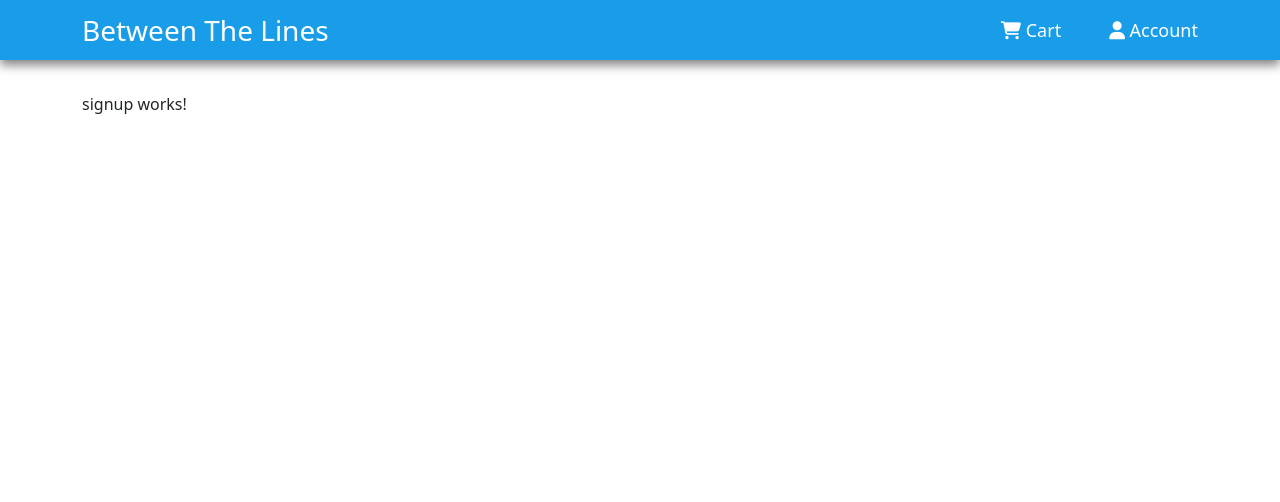
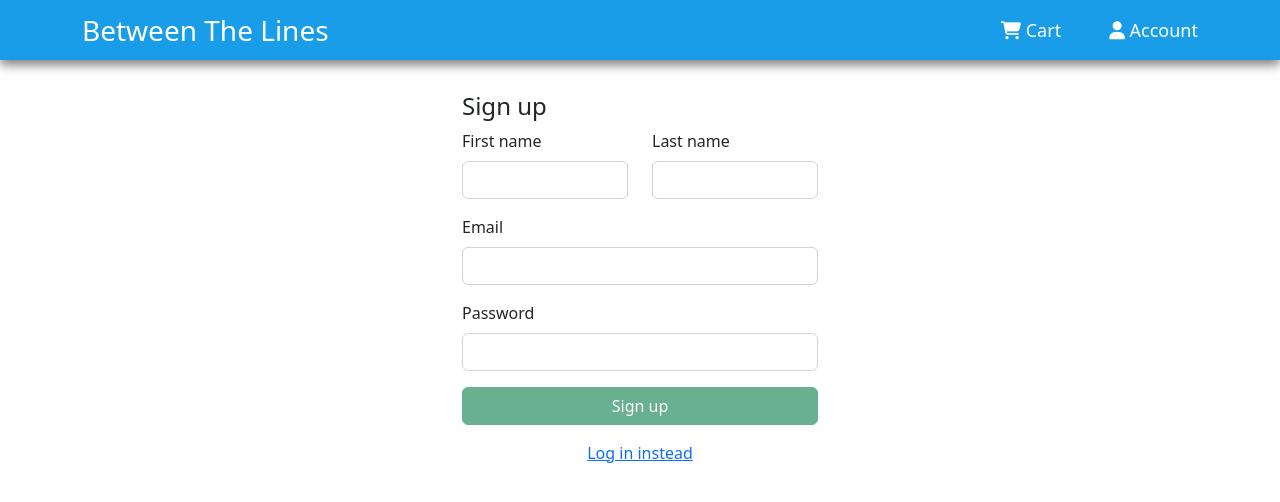
Before and after one commit to zacharyjbaldwin/bookstore-frontend, an Angular app: page /signup in a window 1280 px wide. Shown: the top 502 px of the page. Built offline with nearby package versions, Linux system fonts and the light colour scheme.

Commit message:
created signup page

```diff
--- a/src/app/services/auth.service.ts
+++ b/src/app/services/auth.service.ts
@@ -5,6 +5,7 @@ import { ToastrService } from 'ngx-toastr';
 import { Subject } from 'rxjs';
 import { environment } from 'src/environments/environment';
 import { LoginError } from '../shared/login-error.enum';
+import { SignupError } from '../shared/signup-error.enum';
 
 @Injectable({
   providedIn: 'root'
@@ -21,6 +22,7 @@ export class AuthService {
   private lastname: string = '';
 
   public loginError = new Subject<LoginError>();
+  public signupError = new Subject<SignupError>();
 
   constructor(
     private http: HttpClient,
@@ -70,11 +72,15 @@ export class AuthService {
             const expiresInSeconds = response.expiresIn;
             this.firstname = response.firstname;
             this.lastname = response.lastname;
+
             this.setAutoLogoutTimer(expiresInSeconds);
+
+
             this.isAuthenticated = true;
             this.userId = response.userId;
             this.isAdmin = response.isAdmin;
             this.authenticationStatusListener.next(true);
+
             const now = new Date();
             const expirationDate = new Date(now.getTime() + expiresInSeconds * 1000);
 
@@ -82,15 +88,17 @@ export class AuthService {
 
             if (redirectTo) {
               this.router.navigate([`/${redirectTo}`]);
+            } else {
+              this.router.navigate(['/']);
             }
           }
         },
         error: (error) => {
           switch (error.error.error) {
-            case 'EMAIL_DOES_NOT_EXIST':
+            case 'EMAIL_DOES_NOT_EXIST': // Email does not exist.
               this.loginError.next(LoginError.EmailDoesNotExist);
               break;
-            case 'INCORRECT_PASSWORD':
+            case 'INCORRECT_PASSWORD': //
               this.loginError.next(LoginError.IncorrectPassword);
               break;
             default:
@@ -183,21 +191,35 @@ export class AuthService {
     localStorage.setItem('isAdmin', (isAdmin == true ? 'true' : 'false'));
   }
 
-  public signUp(email: string, name: string, password: string): void {
+  public signUp(email: string, firstname: string, lastname: string, password: string): void {
     const body = {
       email: email,
-      name: name,
+      firstname: firstname,
+      lastname: lastname,
       password: password
     };
 
     this.http.post(`${environment.apiUrl}/api/auth/signup`, body)
       .subscribe({
         next: (response) => {
+          console.log(response);
+
+
           // TODO tie this up
-          // this.router.navigate(['/'])
+          this.router.navigate(['/login']);
         },
         error: (error) => {
           // this.isLoading = false;
+
+          switch (error.error.error) {
+            case 'EMAIL_ALREADY_IN_USE':
+              this.signupError.next(SignupError.EmailAlreadyInUse);
+              break;
+            default:
+              this.signupError.next(SignupError.GenericSignupError);
+              break;
+          }
+
           this.authenticationStatusListener.next(false);
         }
       });
--- /dev/null
+++ b/src/app/shared/signup-error.enum.ts
@@ -0,0 +1,4 @@
+export enum SignupError {
+  EmailAlreadyInUse = 0,
+  GenericSignupError = 1
+}
--- a/src/app/signup/signup.component.html
+++ b/src/app/signup/signup.component.html
@@ -1 +1,47 @@
-<p>signup works!</p>
+<div class="row">
+  <div class="col-md-4 offset-md-4">
+    <div class="alert alert-danger" *ngIf="errorMessage">{{ errorMessage }}</div>
+    <h4>Sign up</h4>
+
+    <form [formGroup]="signupForm" (ngSubmit)="submit()">
+
+      <div class="row mb-3">
+        <div class="col-md-6">
+          <label class="form-label">First name</label>
+          <input type="text" class="form-control" formControlName="firstname" required>
+          <span class="form-text error-message" *ngIf="signupForm.get('firstname')!.invalid && signupForm.get('firstname')!.touched">First name is required.</span>
+        </div>
+        <div class="col-md-6">
+          <label class="form-label">Last name</label>
+          <input type="text" class="form-control" formControlName="lastname" required>
+          <span class="form-text error-message" *ngIf="signupForm.get('lastname')!.invalid && signupForm.get('lastname')!.touched">Last name is required.</span>
+        </div>
+      </div>
+      <div class="row mb-3">
+        <div class="col-md-12">
+          <label class="form-label">Email</label>
+          <input type="email" class="form-control" formControlName="email" required>
+          <span class="form-text error-message" *ngIf="signupForm.get('email')!.invalid && signupForm.get('email')!.touched">Email is required.</span>
+        </div>
+      </div>
+      <div class="row mb-3">
+        <div class="col-md-12">
+          <label class="form-label">Password</label>
+          <input type="password" class="form-control" formControlName="password" required>
+          <span class="form-text error-message" *ngIf="signupForm.get('password')!.invalid && signupForm.get('password')!.touched">Password is required.</span>
+        </div>
+      </div>
+      <div class="row mb-3">
+        <div class="col-md-12">
+          <button [disabled]="signupForm.invalid" type="submit" class="btn btn-success full-width">Sign up</button>
+        </div>
+      </div>
+      <div class="row">
+        <div class="col-md-12 d-flex justify-content-center">
+          <a [routerLink]="['/login']">Log in instead</a>
+        </div>
+      </div>
+    </form>
+
+  </div>
+</div>
--- a/src/app/signup/signup.component.scss
+++ b/src/app/signup/signup.component.scss
@@ -0,0 +1,9 @@
+@import "../../utilities.scss";
+
+.error-message {
+  color: red;
+}
+
+input.ng-touched.ng-invalid {
+  border-color: red;
+}
--- a/src/app/signup/signup.component.ts
+++ b/src/app/signup/signup.component.ts
@@ -1,15 +1,47 @@
-import { Component, OnInit } from '@angular/core';
+import { Component, OnDestroy, OnInit } from '@angular/core';
+import { FormControl, FormGroup, Validators } from '@angular/forms';
+import { Subscription } from 'rxjs';
+import { AuthService } from '../services/auth.service';
+import { SignupError } from '../shared/signup-error.enum';
 
 @Component({
   selector: 'app-signup',
   templateUrl: './signup.component.html',
   styleUrls: ['./signup.component.scss']
 })
-export class SignupComponent implements OnInit {
+export class SignupComponent implements OnInit, OnDestroy {
 
-  constructor() { }
+  public signupForm: FormGroup = new FormGroup({
+    firstname: new FormControl(null, [Validators.required]),
+    lastname: new FormControl(null, [Validators.required]),
+    email: new FormControl(null, [Validators.required, Validators.email]),
+    password: new FormControl(null, [Validators.required]),
+  });
+  private subs = new Subscription();
+  public errorMessage: string = '';
+
+  constructor(private authService: AuthService) {
+    this.subs.add(this.authService.signupError.subscribe((error: SignupError) => {
+      switch (error) {
+        case SignupError.EmailAlreadyInUse:
+          this.errorMessage = 'That email is already in use.';
+          break;
+        default:
+          this.errorMessage = 'There was an error during signup.';
+          break;
+      }
+    }));
+  }
 
   ngOnInit(): void {
   }
 
+  submit() {
+    const form = this.signupForm.value;
+    this.authService.signUp(form.email, form.firstname, form.lastname, form.password);
+  }
+
+  ngOnDestroy(): void {
+    this.subs.unsubscribe();
+  }
 }
```
